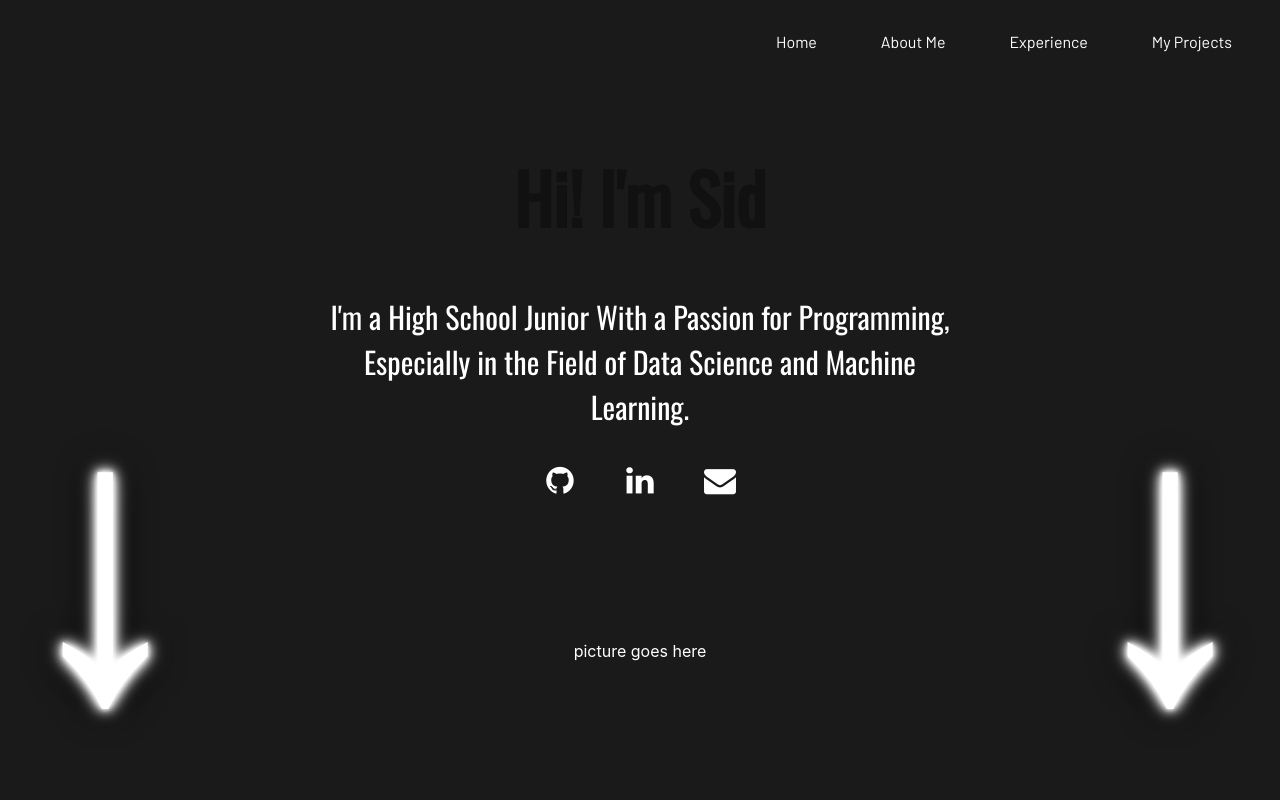
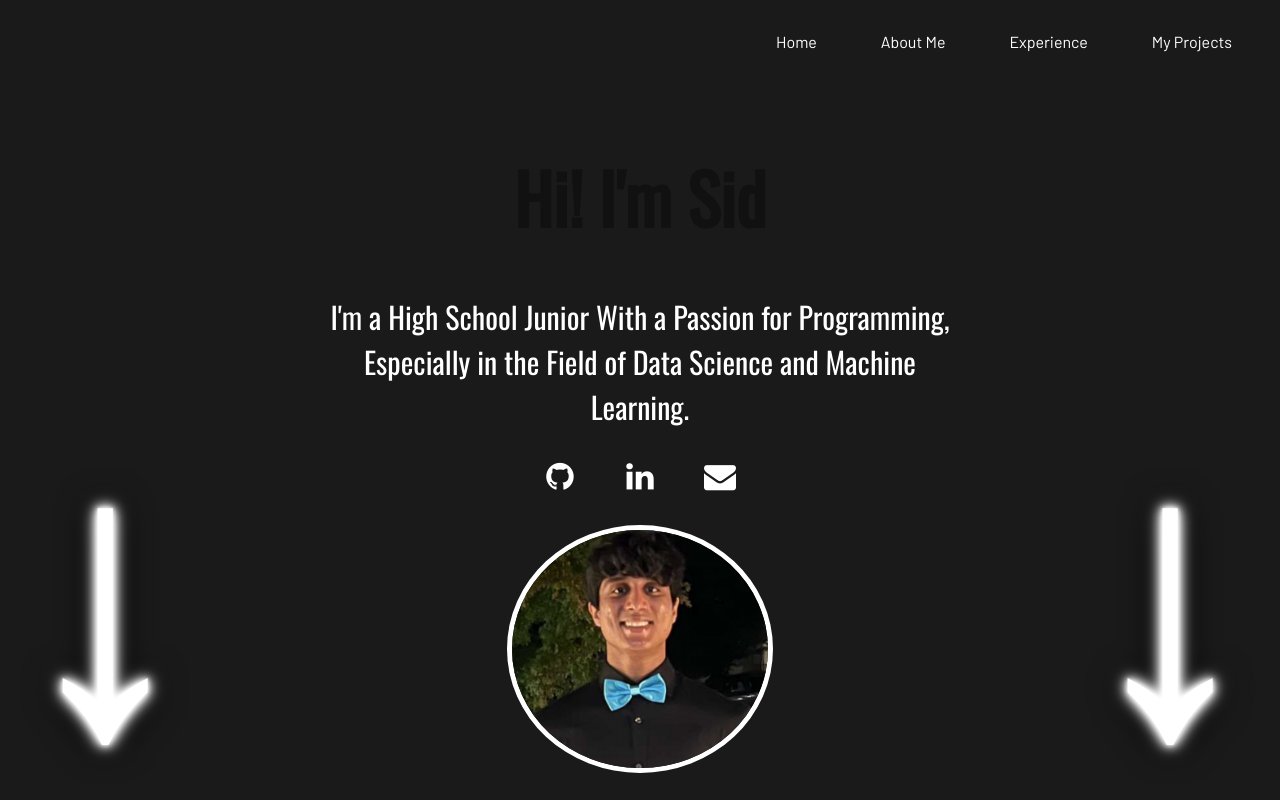
Before and after one commit to sdayaneni/sdayaneni.github.io, a React (Create React App) app: page / in a window 1280 px wide. Shown: the top 800 px of the page. Built offline with nearby package versions, Linux system fonts and the light colour scheme.

Commit message:
sid picture added

```diff
--- a/src/components/Project.css
+++ b/src/components/Project.css
@@ -36,5 +36,5 @@
 }
 
 #linkToRepo {
-  margin-top: calc(100% - 405px);
+  margin-top: calc(100% - 500px);
 }
--- a/src/components/Project.jsx
+++ b/src/components/Project.jsx
@@ -11,7 +11,6 @@ const Project = (props) => {
                 <p className = "descriptionParagraph">{props.description}</p>
                 <button onClick = {() => window.open(props.link, '_blank', 'noopener, noreferrer')} id = 'linkToRepo' className = "Link-button fa fa-brands fa-github" href = {props.link}/>
             </div>
-
         </div>
     );
 }
--- a/src/components/Showcase.css
+++ b/src/components/Showcase.css
@@ -14,6 +14,7 @@
     border: 3px solid;
     border-color: #fff;
     margin: 10px;
+    border-radius: 15px;
 }
 
 .showcaseDiv:hover {
--- a/src/pages/Home.css
+++ b/src/pages/Home.css
@@ -154,21 +154,16 @@ h3 {
 
 #arrow1{
   left: calc(50% + 425px);
-  bottom: 25rem;
+  bottom: 30rem;
 }
 
 #arrow2 {
   left: calc(50% - 750px);
-  bottom: 25rem;
+  bottom: 30rem;
 }
 
   .personalLinks {
-
-    display: flex;
-    justify-content: space-around;
-    width: 100%;
     align-items: center;
-    padding-top: 100px;
   }
 
 
@@ -184,12 +179,26 @@ h3 {
     margin-left: 0.5rem;
     margin-right: 0.5rem;
     font-size: 200%;
-    padding: 0;
     text-align: center;
     transition: background-color .3s ease-in-out;
-    transform: translateY(-150%);
   }
 
   .Link-button:hover{
     background: rgb(158, 153, 153);
   }
+
+  .picOfMe {
+    width: 20%;
+    object-fit: cover;
+    border-radius: 100%;
+    /* margin: .5em; */
+    transition: .3s ease;
+    border: 0.35em solid #fff;
+  }
+
+  /* mobile mode */
+@media (max-width: 768px) {
+
+  h3{display: none};
+
+}
--- a/src/pages/Home.jsx
+++ b/src/pages/Home.jsx
@@ -1,4 +1,5 @@
 import "./Home.css";
+import Sid from '../assets/sid.png'
 
 const Home = () => {
     return (
@@ -19,7 +20,7 @@ const Home = () => {
             </div>
 
             <div className = "introPictureDiv">
-                <p>picture goes here</p>
+                <img src = {Sid} className = 'picOfMe'></img>
             </div>
 
             <h3>
```
Also changed, not shown: src/assets/sid.png (added).
